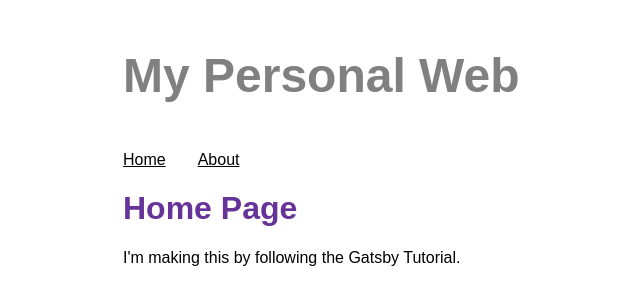
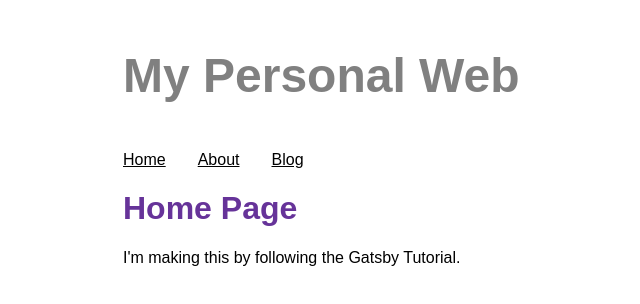
Before and after one commit to moovinzoo/personal-web, a Gatsby site: page / in a window 1280 px wide. Shown: the full height of the page, 267-907 px from the left. Built offline with nearby package versions, Linux system fonts and the light colour scheme; Gatsby itself is replaced by a stand-in of ours.

Commit message:
feat: add /blog to nav

```diff
--- a/src/components/layout.js
+++ b/src/components/layout.js
@@ -55,6 +55,9 @@ const Layout = ({ pageTitle, children }) => {
           <NavLinkItem>
             <NavLinkText to="/about">About</NavLinkText>
           </NavLinkItem>
+          <NavLinkItem>
+            <NavLinkText to="/blog">Blog</NavLinkText>
+          </NavLinkItem>
         </NavLinks>
       </nav>
       <main>
```
